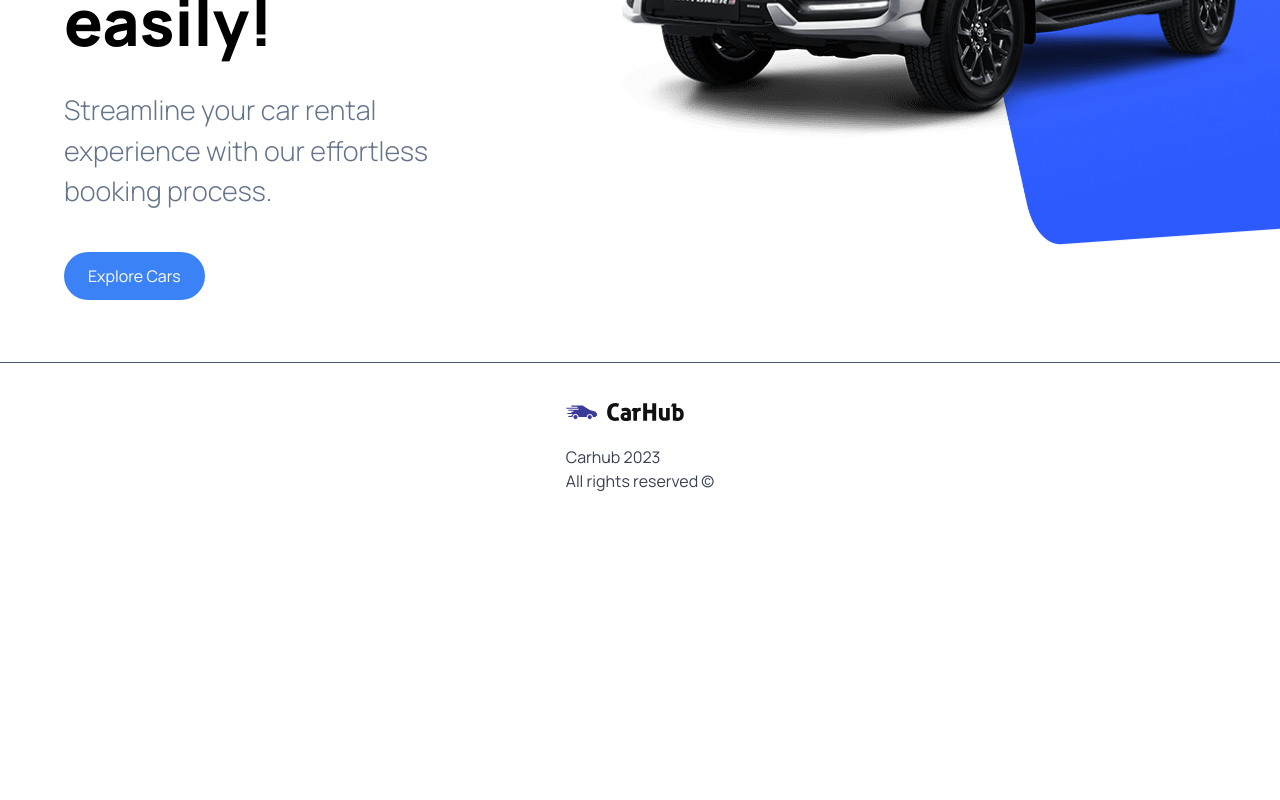
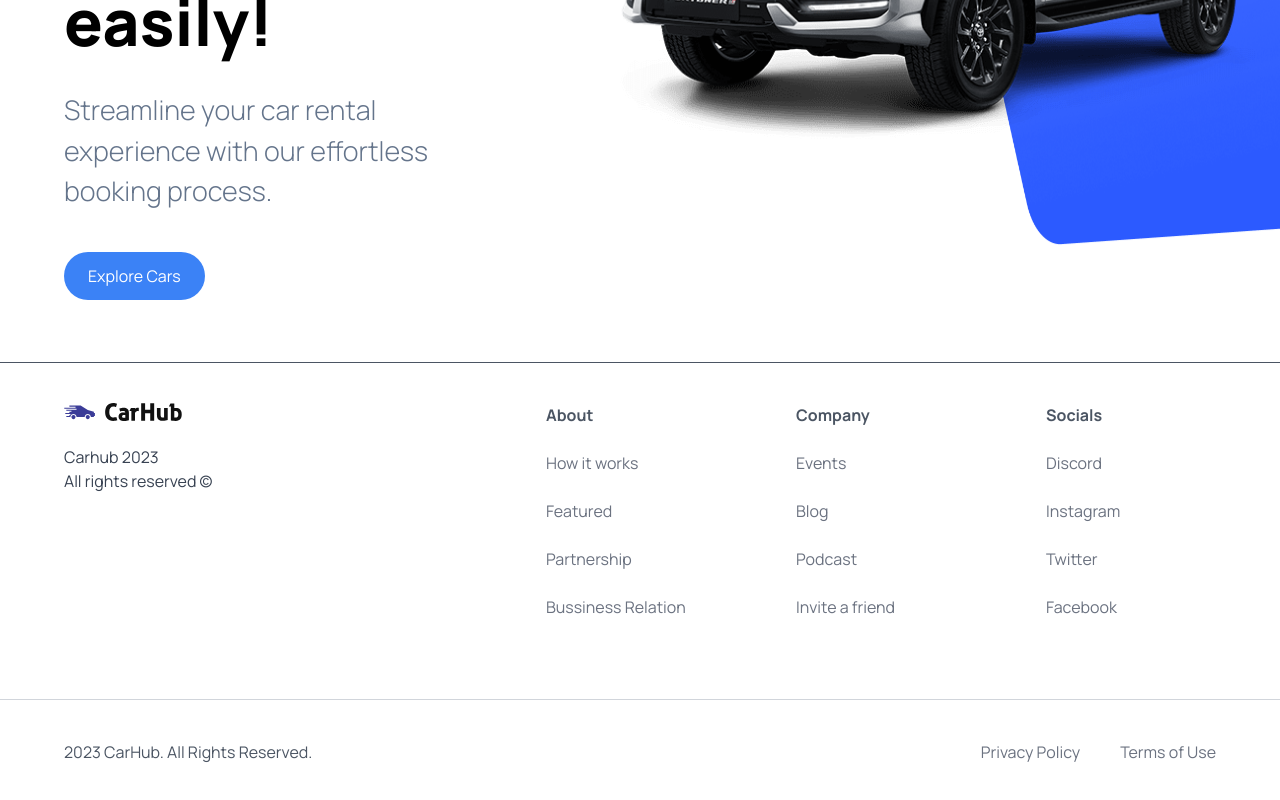
Before and after one commit to shaikat17/car_showcase_nextJS_TypeScript, a Next.js app: page / in a window 1280 px wide. Shown: the part 458-1258 px from the top of the page. Before the commit the page ends 991 px from the top, so only its background shows below. Built offline with nearby package versions, Linux system fonts and the light colour scheme.

Commit message:
Footer section done.

```diff
--- a/components/Footer.tsx
+++ b/components/Footer.tsx
@@ -1,4 +1,6 @@
+import { footerLinks } from '@/constants'
 import Image from 'next/image'
+import Link from 'next/link'
 import React from 'react'
 
 const Footer = () => {
@@ -12,6 +14,23 @@
           All rights reserved &copy;
         </p>
       </div>
+      <div className="footer__links">
+        {footerLinks.map(link => (
+          <div key={link.title} className="footer__link">
+            <h3 className='font-bold'>{link.title}</h3>
+            {link.links.map(item => (
+              <Link key={item.title} href={item.url} className='text-gray-500'>{item.title}</Link>
+            ))}
+          </div>
+        ))}
+      </div>
+      </div>
+      <div className="flex justify-between items-center flex-wrap mt-10 border-t border-gray-300 sm:px-16 px-6 py-10">
+        <p>{`${new Date().getFullYear()} CarHub. All Rights Reserved.`}</p>
+              <div className="footer__copyrights-link">
+                <Link href="/" className='text-gray-500'>Privacy Policy</Link>
+                <Link href="/" className='text-gray-500'>Terms of Use</Link>
+              </div>
       </div>
     </footer>
   )
--- /dev/null
+++ b/constants/index.ts
@@ -0,0 +1,101 @@
+export const manufacturers = [
+    "Acura",
+    "Alfa Romeo",
+    "Aston Martin",
+    "Audi",
+    "Bentley",
+    "BMW",
+    "Buick",
+    "Cadillac",
+    "Chevrolet",
+    "Chrysler",
+    "Citroen",
+    "Dodge",
+    "Ferrari",
+    "Fiat",
+    "Ford",
+    "GMC",
+    "Honda",
+    "Hyundai",
+    "Infiniti",
+    "Jaguar",
+    "Jeep",
+    "Kia",
+    "Lamborghini",
+    "Land Rover",
+    "Lexus",
+    "Lincoln",
+    "Maserati",
+    "Mazda",
+    "McLaren",
+    "Mercedes-Benz",
+    "MINI",
+    "Mitsubishi",
+    "Nissan",
+    "Porsche",
+    "Ram",
+    "Rolls-Royce",
+    "Subaru",
+    "Tesla",
+    "Toyota",
+    "Volkswagen",
+    "Volvo",
+  ];
+
+  export const yearsOfProduction = [
+    { title: "Year", value: "" },
+    { title: "2015", value: "2015" },
+    { title: "2016", value: "2016" },
+    { title: "2017", value: "2017" },
+    { title: "2018", value: "2018" },
+    { title: "2019", value: "2019" },
+    { title: "2020", value: "2020" },
+    { title: "2021", value: "2021" },
+    { title: "2022", value: "2022" },
+    { title: "2023", value: "2023" },
+  ];
+
+  export const fuels = [
+    {
+      title: "Fuel",
+      value: "",
+    },
+    {
+      title: "Gas",
+      value: "Gas",
+    },
+    {
+      title: "Electricity",
+      value: "Electricity",
+    },
+  ];
+
+  export const footerLinks = [
+    {
+      title: "About",
+      links: [
+        { title: "How it works", url: "/" },
+        { title: "Featured", url: "/" },
+        { title: "Partnership", url: "/" },
+        { title: "Bussiness Relation", url: "/" },
+      ],
+    },
+    {
+      title: "Company",
+      links: [
+        { title: "Events", url: "/" },
+        { title: "Blog", url: "/" },
+        { title: "Podcast", url: "/" },
+        { title: "Invite a friend", url: "/" },
+      ],
+    },
+    {
+      title: "Socials",
+      links: [
+        { title: "Discord", url: "/" },
+        { title: "Instagram", url: "/" },
+        { title: "Twitter", url: "/" },
+        { title: "Facebook", url: "/" },
+      ],
+    },
+  ];
```
